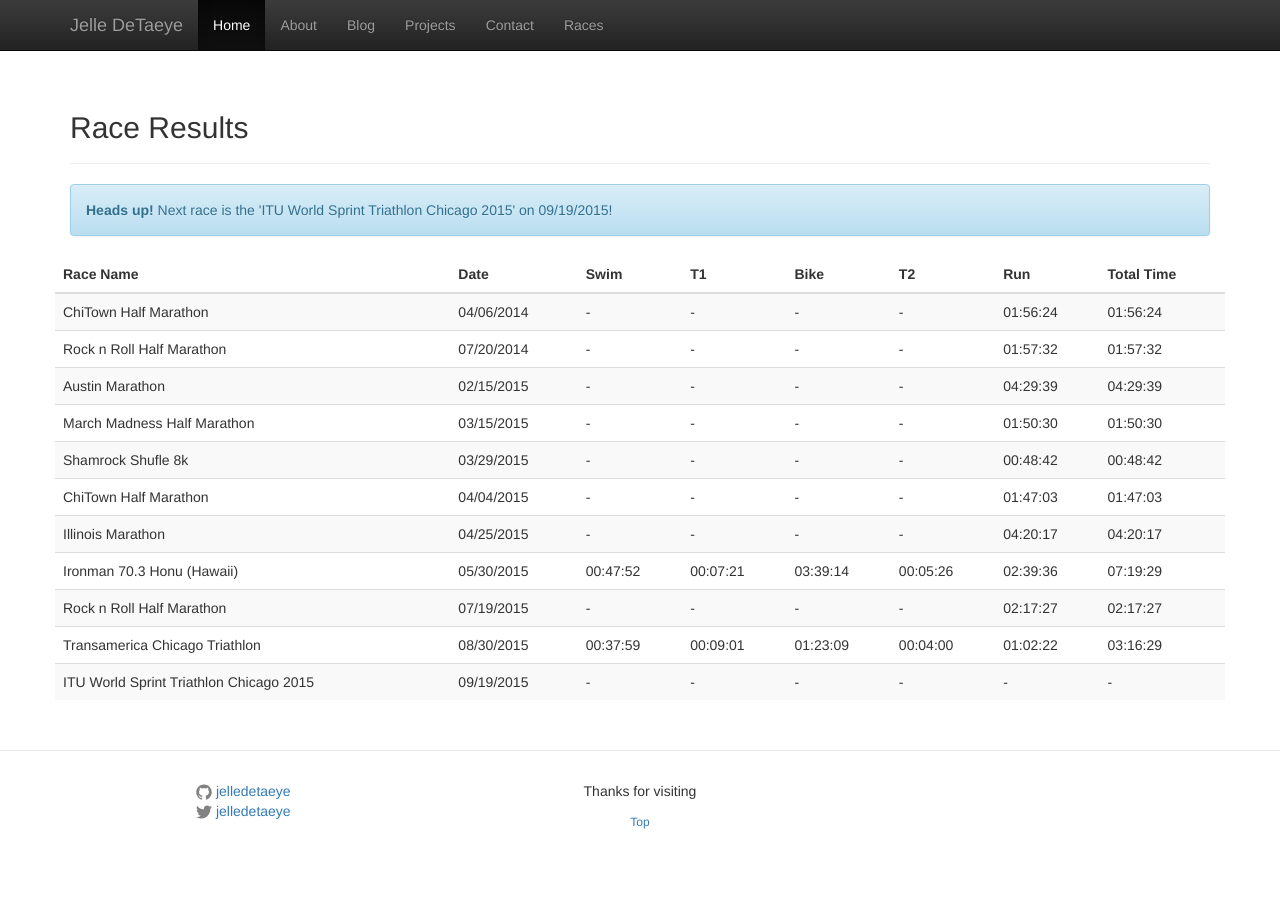
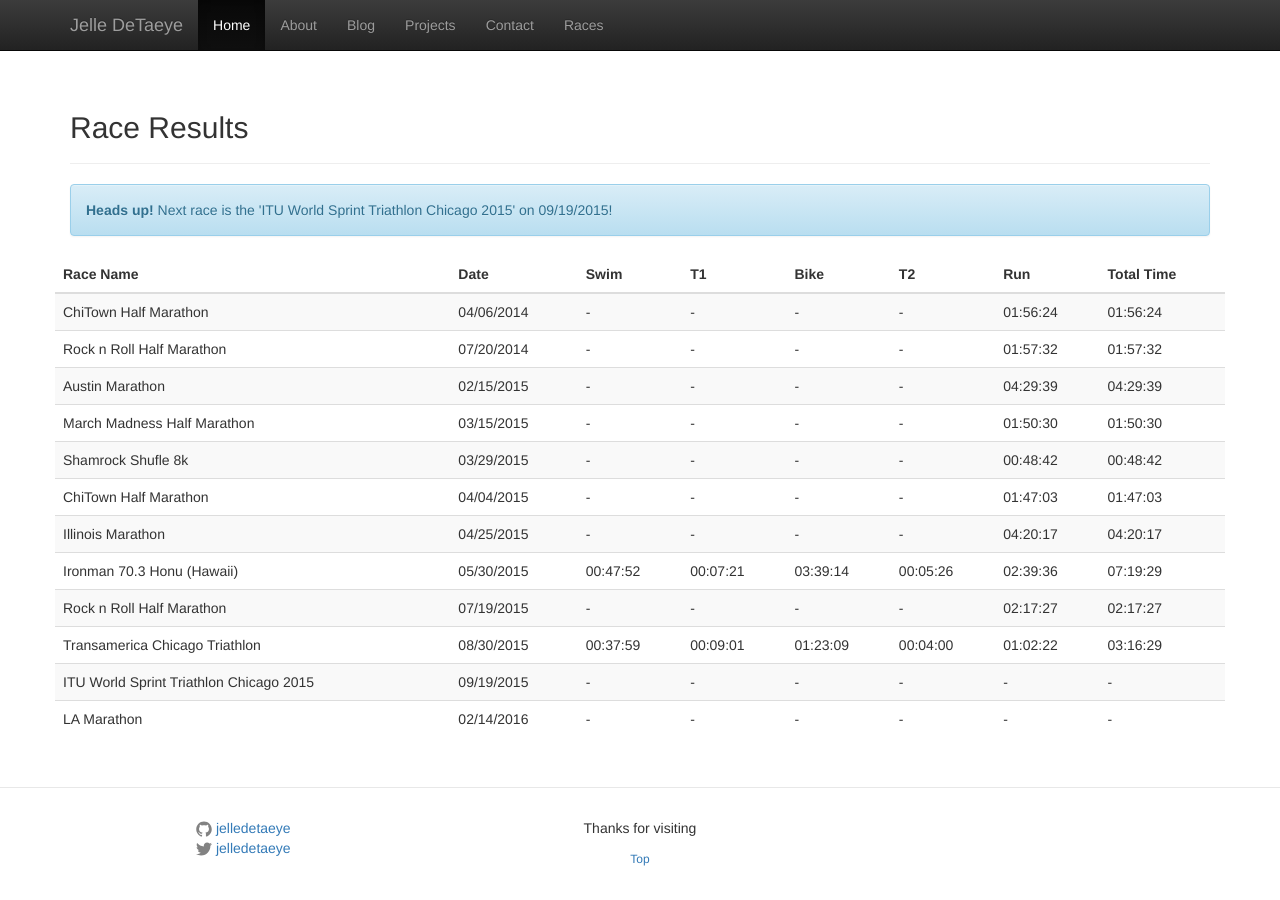
Before and after one commit to jelledetaeye/jelledetaeye.github.io, a Jekyll site: the page built from index.html, in a window 1280 px wide and 900 px high, scrolled down 1382 px. Built offline with Jekyll 4.4.1, drawn with Linux system fonts in a browser that asks for light colours; nearby versions of some CDN libraries; before the commit the page ends 2245 px from its top, so only the background shows below that; grey boxes are pictures that could not be loaded.

Commit message:
add upcoming race

```diff
--- a/_includes/race-results.html
+++ b/_includes/race-results.html
@@ -130,6 +130,16 @@
 			<td>-</td>
 			<td>-</td>
 		</tr>
+		<tr>
+			<td>LA Marathon</td>
+			<td>02/14/2016</td>
+			<td>-</td>
+			<td>-</td>
+			<td>-</td>
+			<td>-</td>
+			<td>-</td>
+			<td>-</td>
+		</tr>
 		</tbody>
 	</table>
 </div>
```
